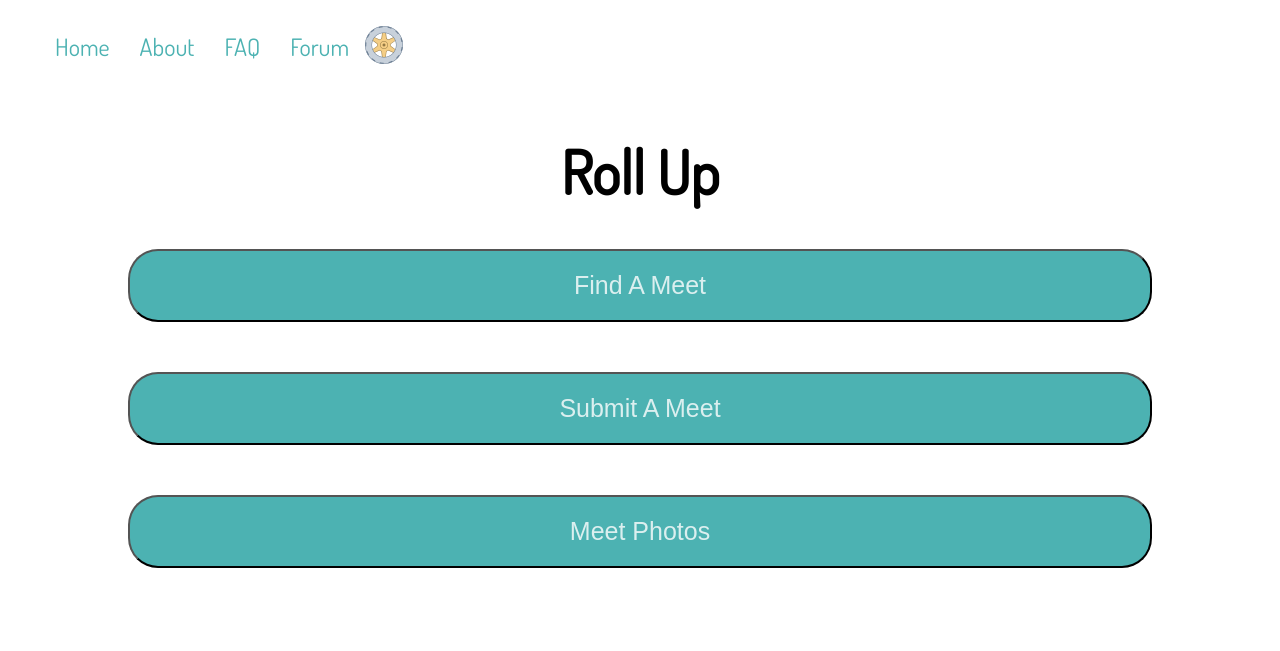
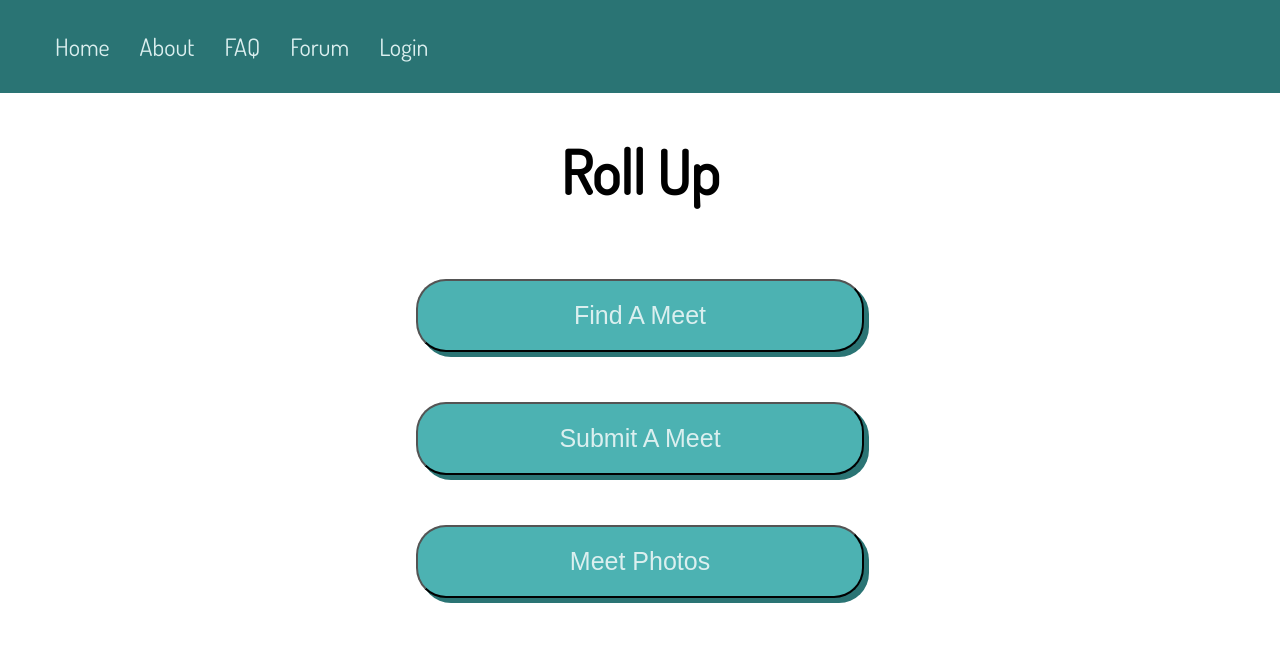
Before and after one commit to cayleatopolski/uxui-lab, a plain HTML site: page index.html in a window 1280 px wide. Drawn offline with Linux system fonts and the light colour scheme.

Commit message:
Styles generally finished.

```diff
--- a/css/styles.css
+++ b/css/styles.css
@@ -11,16 +11,7 @@ nav {
   width: 100%;
   display: flex;
   align-items: center;
-}
-
-a {
-  text-decoration: none;
-  color: #4cb2b2;
-}
-
-li a:hover {
-  background-color: #7cd0d0;
-  color: #dbefef;
+  background: #2a7474;
 }
 
 ul {
@@ -33,9 +24,15 @@ li {
   font-size: 24px;
 }
 
+a {
+  text-decoration: none;
+  color: #dbefef;
+}
+
 h1 {
   text-align: center;
   font-size: 60px;
+  margin-bottom: 70px;
 }
 
 section {
@@ -52,6 +49,15 @@ button {
   margin-bottom: 50px;
   padding: 20px;
   width: 80%;
+  box-shadow: 5px 5px #2a7474;
 }
 
-@media only screen and (min-width: 768px;);
+div {
+  justify-content: center;
+}
+
+@media only screen and (min-width: 768px) {
+  button {
+    width: 35%;
+  }
+}
--- a/index.html
+++ b/index.html
@@ -19,20 +19,17 @@
           <li><a href="#">About</a></li>
           <li><a href="#">FAQ</a></li>
           <li><a href="#">Forum</a></li>
+          <li><a href="#">Login</a></li>
         </ul>
-        <a href="#Login-Page">
-          <img src="wheel.png" alt="Wheel Icon To Login To Account" />
-        </a>
       </nav>
     </header>
+    <main>
       <h1>Roll Up</h1>
       <section class="options">
         <button class="find">Find A Meet</button>
         <button class="submit">Submit A Meet</button>
         <button class="photos">Meet Photos</button>
       </section>
-    <section class="photos">
-      <!-- insert photos -->
-    </section>
+    </main>
   </body>
 </html>
```
Also changed, not shown: home.png (deleted), wheel.png (deleted), 3 other files. Lines whose indentation alone changed are shown as unchanged.
